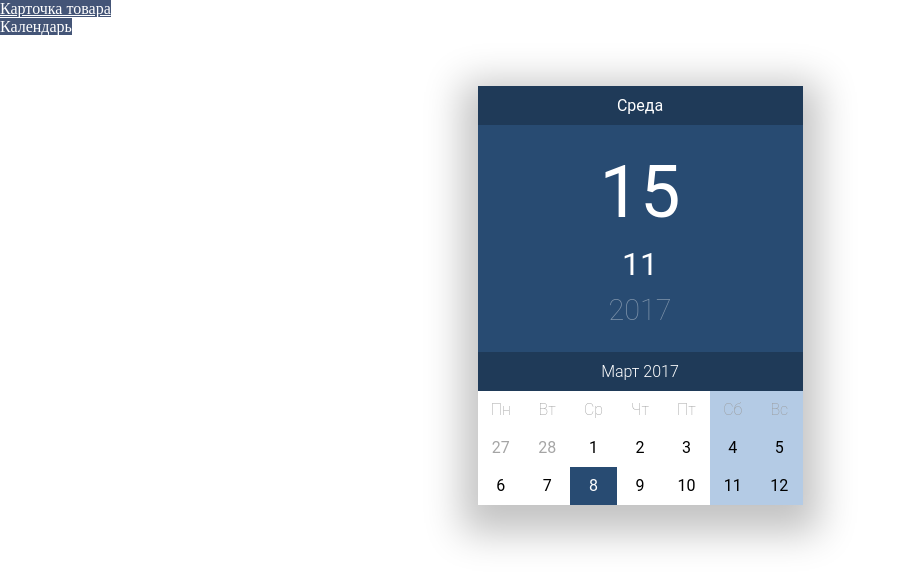
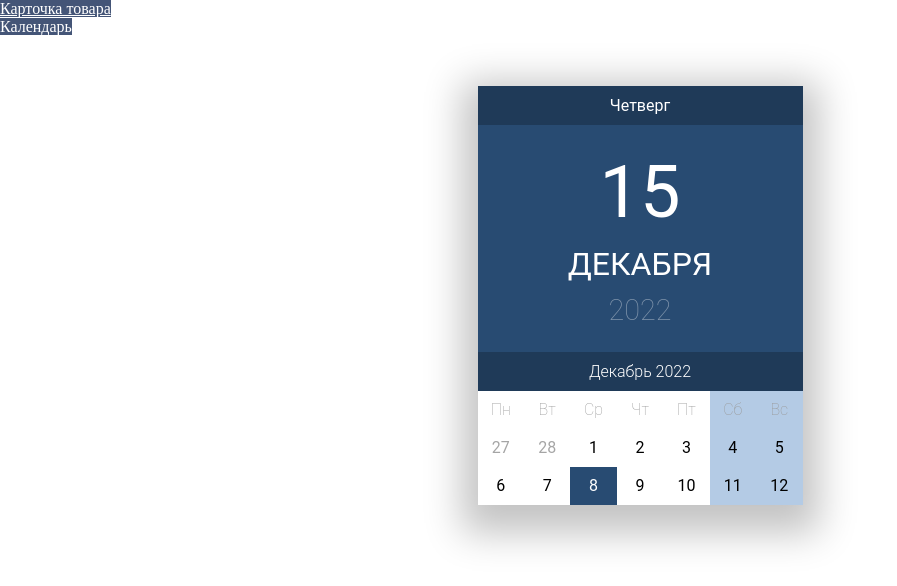
Before and after one commit to IamFenniks/react-netology, a React (Create React App) app: page /calendar in a window 1280 px wide. Shown: the top 586 px of the page, without its empty margins (0-897 px from the left). Built offline with nearby package versions, Linux system fonts and the light colour scheme; a web font is replaced by a local one.

Commit message:
Refuctring of directoreis and "ShopItemFunc.jsx" class-comp

```diff
--- a/src/App.js
+++ b/src/App.js
@@ -1,9 +1,10 @@
 import logo from './logo.svg';
 import './App.css';
-import ShopItemFunc from './components/func/ShopItemFunc';
 import { Route, Routes } from 'react-router-dom';
-import TopNav from './components/TopNav';
-import Calendar from './components/func/Calendar';
+import TopNav from './components/header/top-nav/TopNav';
+import Calendar from './components/hw1/calendar/Calendar';
+import ShopItemFunc from './components/hw1/class/ShopItemFunc';
+import moment from 'moment';
 
 function App() {
   const item = {
@@ -14,7 +15,8 @@ function App() {
     price: 399,
     currency: '£'
   }
-  const now = new Date();
+
+var now = moment();
 
 // debugger
   return (
--- a/src/components/TopNav.jsx
+++ b/src/components/header/top-nav/TopNav.jsx
@@ -1,6 +1,6 @@
 import React from "react";
 import { Link } from "react-router-dom";
-import './../App.css';
+import './../../../App.css';
 
 const TopNav = () => {
     return (
--- a/src/components/func/Calendar.jsx
+++ b/src/components/hw1/calendar/Calendar.jsx
@@ -1,6 +1,7 @@
 import React from "react";
-import './../../App.css';
+import './../../../App.css';
 import moment from 'moment';
+import 'moment/locale/ru';
 
 window.moment = moment;
 
@@ -8,25 +9,35 @@ moment.updateLocale('ru', {week: {dow: 1}})
 const startWeek = moment().startOf('month').startOf('week');
 const endWeek = moment().endOf('month').endOf('week');
 
-console.log(startWeek.format('YYYY.MM.DD'));
-console.log(endWeek.format('YYYY.MM.dd'));
+// console.log(startWeek.format('YYYY.MM.DD'));
+// console.log(endWeek.format('YYYY.MM.dd'));
 
 const Calendar = (props) => {
     // debugger
+    let date = props.date;
+    moment.locale('ru');
+    console.log(date.format('dddd, MMMM DD YYYY, h:mm:ss'));
+    let newMonth = date.format('MMMM').substring(0, date.format('MMMM').length-1) + "я"
 
     return (
         <div className="ui-datepicker">
             <div className="ui-datepicker-material-header">
-                <div className="ui-datepicker-material-day">Среда</div>
+                <div className="ui-datepicker-material-day">{date.format('dddd').charAt(0).toUpperCase() + (date.format('dddd').slice(1))}</div>
                 <div className="ui-datepicker-material-date">
-                    <div className="ui-datepicker-material-day-num">{props.date.getDate()}</div>
-                    <div className="ui-datepicker-material-month">{props.date.getMonth()}</div>
-                    <div className="ui-datepicker-material-year">2017</div>
+                    <div className="ui-datepicker-material-day-num">{date.format('DD')}</div>
+                    <div className="ui-datepicker-material-month">{newMonth}</div>
+                    <div className="ui-datepicker-material-year">{date.format('YYYY')}</div>
                 </div>
             </div>
             <div className="ui-datepicker-header">
                 <div className="ui-datepicker-title">
-                    <span className="ui-datepicker-month">Март</span>&nbsp;<span className="ui-datepicker-year">2017</span>
+                    <span className="ui-datepicker-month">
+                        {date.format('MMMM').charAt(0).toUpperCase() + (date.format('MMMM').slice(1))}
+                    </span>
+                    &nbsp;
+                    <span className="ui-datepicker-year">
+                        {date.format('YYYY')}
+                    </span>
                 </div>
             </div>
             <table className="ui-datepicker-calendar">
--- a/src/components/class/ShopItemFunc.jsx
+++ b/src/components/hw1/class/ShopItemFunc.jsx
@@ -1,5 +1,6 @@
 import React, { Component } from 'react';
 import PropTypes from 'prop-types';
+// import ItemModel from './ItemModel';
 
 class ShopItemFunc extends Component {
     constructor(props) {
@@ -37,26 +38,26 @@ class ShopItemFunc extends Component {
     }
 }
 
-// Я специально создал локальный class "ShopItem", чтобы не плодить файлы
-class ShopItem {
-    constructor(brand, title, description, descriptionFull, currency, price) {
-        this.props.brand = brand;
-        this.props.title = title;
-        this.props.description = description;
-        this.props.descriptionFull = descriptionFull;
-        this.props.currency = currency;
-        this.props.price = price;
-    }
-}
-
 /*  Я не смог разобраться с этой ошибкой, хотя код работает:
    * react-jsx-dev-runtime.development.js:87
    * Warning: Failed prop type: Invalid prop `item` of type `Object`
    * supplied to `ShopItemFunc`, expected instance of `ShopItem`.
 */
 
+  // Этот код всё равно выдал ошибку. Делаю проверку на основе объекта
+// ShopItemFunc.propTypes = {
+//     props: PropTypes.instanceOf(ItemModel).isRequired
+// }
+
 ShopItemFunc.propTypes = {
-    item: PropTypes.instanceOf(ShopItem).isRequired
-}
+    item: PropTypes.shape({
+        brand: PropTypes.string,
+        title: PropTypes.string,
+        description: PropTypes.string,
+        descriptionFull: PropTypes.string,
+        price: PropTypes.number,
+        currency: PropTypes.string
+    })
+    }
 
 export default ShopItemFunc;
```
Also changed, not shown: package.json (+7 -1 lines), src/components/hw1/func/ShopItemFunc.jsx (renamed from src/components/func/ShopItemFunc.jsx), 1 other file (tests, documents, lock files or other folders).
